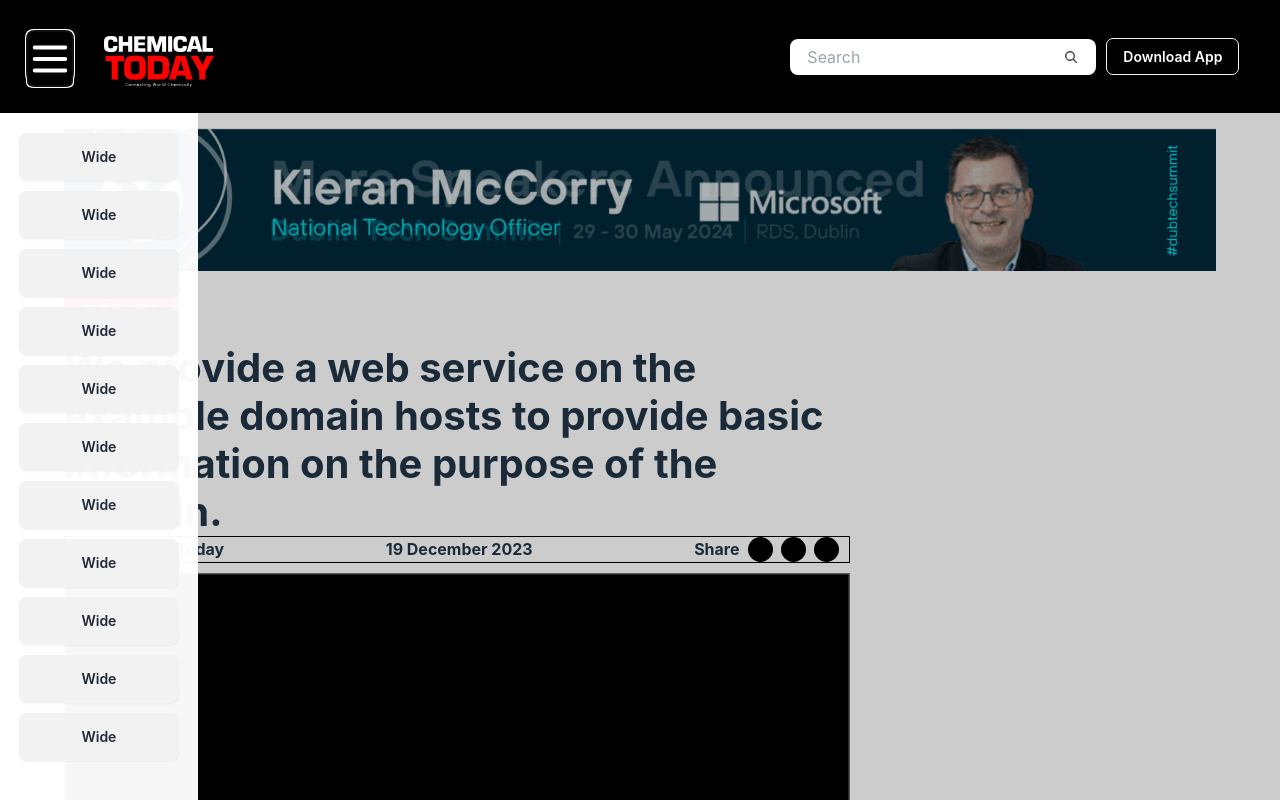
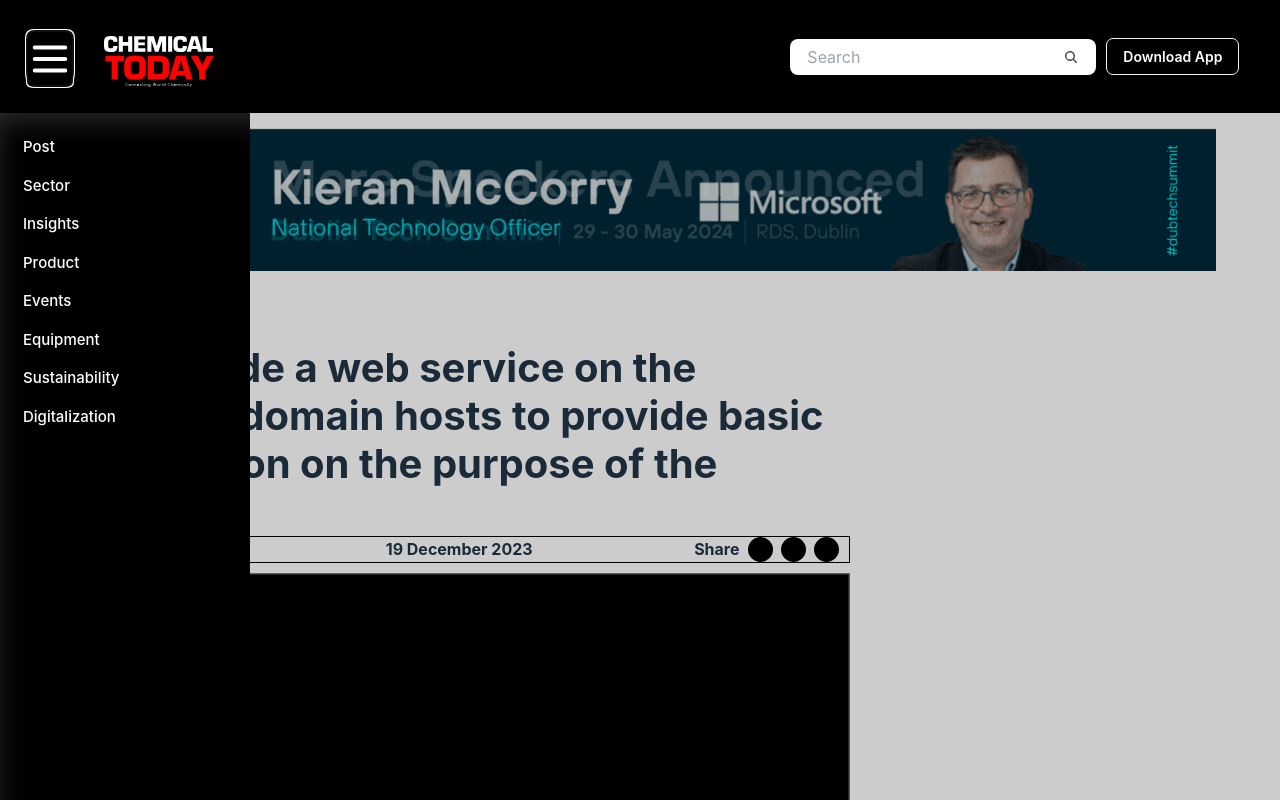
Before and after one commit to Arshad0899-2/chemical-today-portal, a React (Vite) app: page /product in a window 1280 px wide. Both pictures are taken after a click on the button 49 px from the left and 54 px from the top of the page. Shown: the top 800 px of the page. Built offline with nearby package versions, Linux system fonts and the light colour scheme.

Commit message:
desgined nav bar

```diff
--- a/src/components/Drawer/Drawer.css
+++ b/src/components/Drawer/Drawer.css
@@ -17,22 +17,33 @@
   z-index: -1;
 }
 
+.drawer-content>a {
+  color: white;
+  padding: 8px 0px 8px 8px;
+  border-radius: 5px;
+  font-size: 15px;
+  margin: 0px;
+}
+
+.drawer-content>a:hover {
+  color: black;
+  cursor: pointer;
+  padding-left: 10px;
+  background-color: tomato;
+}
+
 .drawer-content {
-    background-color: #fffffff7;
+  background-color: #000;
   height: 100%;
   overflow: auto;
-    width: 18%;
+  width: 20%;
+  min-width: 250px;
   display: flex;
-    padding: 15px 10px;
+  padding: 15px 10px 10px 15px;
   flex-direction: column;
-  }
-
-  .drawer-content > * {
-    width: 90%;
-    margin: 5px auto;
-
+  box-shadow: inset 10px 20px 30px -15px rgba(96, 96, 96, 0.5);
 }
 
 ::-webkit-scrollbar {
-    display: none; /* Adjust the width as needed */
+  display: none;
 }
--- a/src/components/Drawer/Drawer.tsx
+++ b/src/components/Drawer/Drawer.tsx
@@ -10,24 +10,21 @@
 const Drawer: React.FC<HeaderProps> = ({ headerHeight, onOverlayClicked }) => {
 
   const headerStyles = {
-    height: `calc(100% - ${headerHeight}px)`
+    height: `calc(100% - ${headerHeight}px)`,
   };
 
   return (
     <>
       <div className={`drawer open`} style={headerStyles}>
         <div className="drawer-content">
-          <button className="btn btn-wide">Wide</button>
-          <button className="btn btn-wide">Wide</button>
-          <button className="btn btn-wide">Wide</button>
-          <button className="btn btn-wide">Wide</button>
-          <button className="btn btn-wide">Wide</button>
-          <button className="btn btn-wide">Wide</button>
-          <button className="btn btn-wide">Wide</button>
-          <button className="btn btn-wide">Wide</button>
-          <button className="btn btn-wide">Wide</button>
-          <button className="btn btn-wide">Wide</button>
-          <button className="btn btn-wide">Wide</button>
+          <a>Post</a>
+          <a>Sector</a>
+          <a>Insights</a>
+          <a>Product</a>
+          <a>Events</a>
+          <a>Equipment</a>
+          <a>Sustainability</a>
+          <a>Digitalization</a>
         </div>
         <div className="drawer-overlay" onClick={onOverlayClicked}></div>
       </div>
--- a/src/output.css
+++ b/src/output.css
@@ -752,6 +752,15 @@
     color: var(--fallback-bc,oklch(var(--bc)/var(--tw-text-opacity)));
   }
 
+  .menu li > *:not(ul, .menu-title, details, .btn):active,
+.menu li > *:not(ul, .menu-title, details, .btn).active,
+.menu li > details > summary:active {
+    --tw-bg-opacity: 1;
+    background-color: var(--fallback-n,oklch(var(--n)/var(--tw-bg-opacity)));
+    --tw-text-opacity: 1;
+    color: var(--fallback-nc,oklch(var(--nc)/var(--tw-text-opacity)));
+  }
+
   .tab:hover {
     --tw-text-opacity: 1;
   }
@@ -1072,6 +1081,18 @@
     transform: translate(var(--tw-translate-x), var(--tw-translate-y)) rotate(var(--tw-rotate)) skewX(var(--tw-skew-x)) skewY(var(--tw-skew-y)) scaleX(var(--tw-scale-x)) scaleY(var(--tw-scale-y));
   }
 
+  :where(.menu li:not(.menu-title, .disabled) > *:not(ul, details, .menu-title)):not(.active, .btn):hover, :where(.menu li:not(.menu-title, .disabled) > details > summary:not(.menu-title)):not(.active, .btn):hover {
+    cursor: pointer;
+    outline: 2px solid transparent;
+    outline-offset: 2px;
+  }
+
+  @supports (color: oklch(0 0 0)) {
+    :where(.menu li:not(.menu-title, .disabled) > *:not(ul, details, .menu-title)):not(.active, .btn):hover, :where(.menu li:not(.menu-title, .disabled) > details > summary:not(.menu-title)):not(.active, .btn):hover {
+      background-color: var(--fallback-bc,oklch(var(--bc)/0.1));
+    }
+  }
+
   .tab[disabled],
     .tab[disabled]:hover {
     cursor: not-allowed;
@@ -1126,6 +1147,59 @@
   .join *:first-child:not(:last-child) .dropdown .join-item {
   border-start-end-radius: inherit;
   border-end-end-radius: inherit;
+}
+
+.menu {
+  display: flex;
+  flex-direction: column;
+  flex-wrap: wrap;
+  font-size: 0.875rem;
+  line-height: 1.25rem;
+  padding: 0.5rem;
+}
+
+.menu :where(li ul) {
+  position: relative;
+  white-space: nowrap;
+  margin-inline-start: 1rem;
+  padding-inline-start: 0.5rem;
+}
+
+.menu :where(li:not(.menu-title) > *:not(ul, details, .menu-title, .btn)), .menu :where(li:not(.menu-title) > details > summary:not(.menu-title)) {
+  display: grid;
+  grid-auto-flow: column;
+  align-content: flex-start;
+  align-items: center;
+  gap: 0.5rem;
+  grid-auto-columns: minmax(auto, max-content) auto max-content;
+  -webkit-user-select: none;
+     -moz-user-select: none;
+          user-select: none;
+}
+
+.menu li.disabled {
+  cursor: not-allowed;
+  -webkit-user-select: none;
+     -moz-user-select: none;
+          user-select: none;
+  color: var(--fallback-bc,oklch(var(--bc)/0.3));
+}
+
+.menu :where(li > .menu-dropdown:not(.menu-dropdown-show)) {
+  display: none;
+}
+
+:where(.menu li) {
+  position: relative;
+  display: flex;
+  flex-shrink: 0;
+  flex-direction: column;
+  flex-wrap: wrap;
+  align-items: stretch;
+}
+
+:where(.menu li) .badge {
+  justify-self: end;
 }
 
 .modal {
@@ -1499,6 +1573,88 @@
 
 .input::-webkit-date-and-time-value {
   text-align: inherit;
+}
+
+:where(.menu li:empty) {
+  --tw-bg-opacity: 1;
+  background-color: var(--fallback-bc,oklch(var(--bc)/var(--tw-bg-opacity)));
+  opacity: 0.1;
+  margin: 0.5rem 1rem;
+  height: 1px;
+}
+
+.menu :where(li ul):before {
+  position: absolute;
+  bottom: 0.75rem;
+  inset-inline-start: 0px;
+  top: 0.75rem;
+  width: 1px;
+  --tw-bg-opacity: 1;
+  background-color: var(--fallback-bc,oklch(var(--bc)/var(--tw-bg-opacity)));
+  opacity: 0.1;
+  content: "";
+}
+
+.menu :where(li:not(.menu-title) > *:not(ul, details, .menu-title, .btn)),
+.menu :where(li:not(.menu-title) > details > summary:not(.menu-title)) {
+  border-radius: var(--rounded-btn, 0.5rem);
+  padding-left: 1rem;
+  padding-right: 1rem;
+  padding-top: 0.5rem;
+  padding-bottom: 0.5rem;
+  text-align: start;
+  transition-property: color, background-color, border-color, text-decoration-color, fill, stroke, opacity, box-shadow, transform, filter, -webkit-backdrop-filter;
+  transition-property: color, background-color, border-color, text-decoration-color, fill, stroke, opacity, box-shadow, transform, filter, backdrop-filter;
+  transition-property: color, background-color, border-color, text-decoration-color, fill, stroke, opacity, box-shadow, transform, filter, backdrop-filter, -webkit-backdrop-filter;
+  transition-timing-function: cubic-bezier(0.4, 0, 0.2, 1);
+  transition-timing-function: cubic-bezier(0, 0, 0.2, 1);
+  transition-duration: 200ms;
+  text-wrap: balance;
+}
+
+:where(.menu li:not(.menu-title, .disabled) > *:not(ul, details, .menu-title)):not(summary, .active, .btn).focus, :where(.menu li:not(.menu-title, .disabled) > *:not(ul, details, .menu-title)):not(summary, .active, .btn):focus, :where(.menu li:not(.menu-title, .disabled) > *:not(ul, details, .menu-title)):is(summary):not(.active, .btn):focus-visible, :where(.menu li:not(.menu-title, .disabled) > details > summary:not(.menu-title)):not(summary, .active, .btn).focus, :where(.menu li:not(.menu-title, .disabled) > details > summary:not(.menu-title)):not(summary, .active, .btn):focus, :where(.menu li:not(.menu-title, .disabled) > details > summary:not(.menu-title)):is(summary):not(.active, .btn):focus-visible {
+  cursor: pointer;
+  background-color: var(--fallback-bc,oklch(var(--bc)/0.1));
+  --tw-text-opacity: 1;
+  color: var(--fallback-bc,oklch(var(--bc)/var(--tw-text-opacity)));
+  outline: 2px solid transparent;
+  outline-offset: 2px;
+}
+
+.menu li > *:not(ul, .menu-title, details, .btn):active,
+.menu li > *:not(ul, .menu-title, details, .btn).active,
+.menu li > details > summary:active {
+  --tw-bg-opacity: 1;
+  background-color: var(--fallback-n,oklch(var(--n)/var(--tw-bg-opacity)));
+  --tw-text-opacity: 1;
+  color: var(--fallback-nc,oklch(var(--nc)/var(--tw-text-opacity)));
+}
+
+.menu :where(li > details > summary)::-webkit-details-marker {
+  display: none;
+}
+
+.menu :where(li > details > summary):after,
+.menu :where(li > .menu-dropdown-toggle):after {
+  justify-self: end;
+  display: block;
+  margin-top: -0.5rem;
+  height: 0.5rem;
+  width: 0.5rem;
+  transform: rotate(45deg);
+  transition-property: transform, margin-top;
+  transition-duration: 0.3s;
+  transition-timing-function: cubic-bezier(0.4, 0, 0.2, 1);
+  content: "";
+  transform-origin: 75% 75%;
+  box-shadow: 2px 2px;
+  pointer-events: none;
+}
+
+.menu :where(li > details[open] > summary):after,
+.menu :where(li > .menu-dropdown-toggle.menu-dropdown-show):after {
+  transform: rotate(225deg);
+  margin-top: 0;
 }
 
 .mockup-phone .display {
@@ -1782,10 +1938,6 @@
   }
 }
 
-.btn-wide {
-  width: 16rem;
-}
-
 .btn-square:where(.btn-xs) {
   height: 1.5rem;
   width: 1.5rem;
@@ -1918,10 +2070,6 @@
   border-bottom-left-radius: 0px;
 }
 
-.m-auto {
-  margin: auto;
-}
-
 .mr-40 {
   margin-right: 10rem;
 }
@@ -1974,16 +2122,12 @@
   width: 1rem;
 }
 
+.w-56 {
+  width: 14rem;
+}
+
 .w-6 {
   width: 1.5rem;
-}
-
-.w-\[85\%\] {
-  width: 85%;
-}
-
-.w-\[90\%\] {
-  width: 90%;
 }
 
 .flex-none {
@@ -2036,6 +2180,11 @@
 .bg-base-100 {
   --tw-bg-opacity: 1;
   background-color: var(--fallback-b1,oklch(var(--b1)/var(--tw-bg-opacity)));
+}
+
+.bg-base-200 {
+  --tw-bg-opacity: 1;
+  background-color: var(--fallback-b2,oklch(var(--b2)/var(--tw-bg-opacity)));
 }
 
 .stroke-white {
```
Lines whose indentation alone changed are shown as unchanged.
